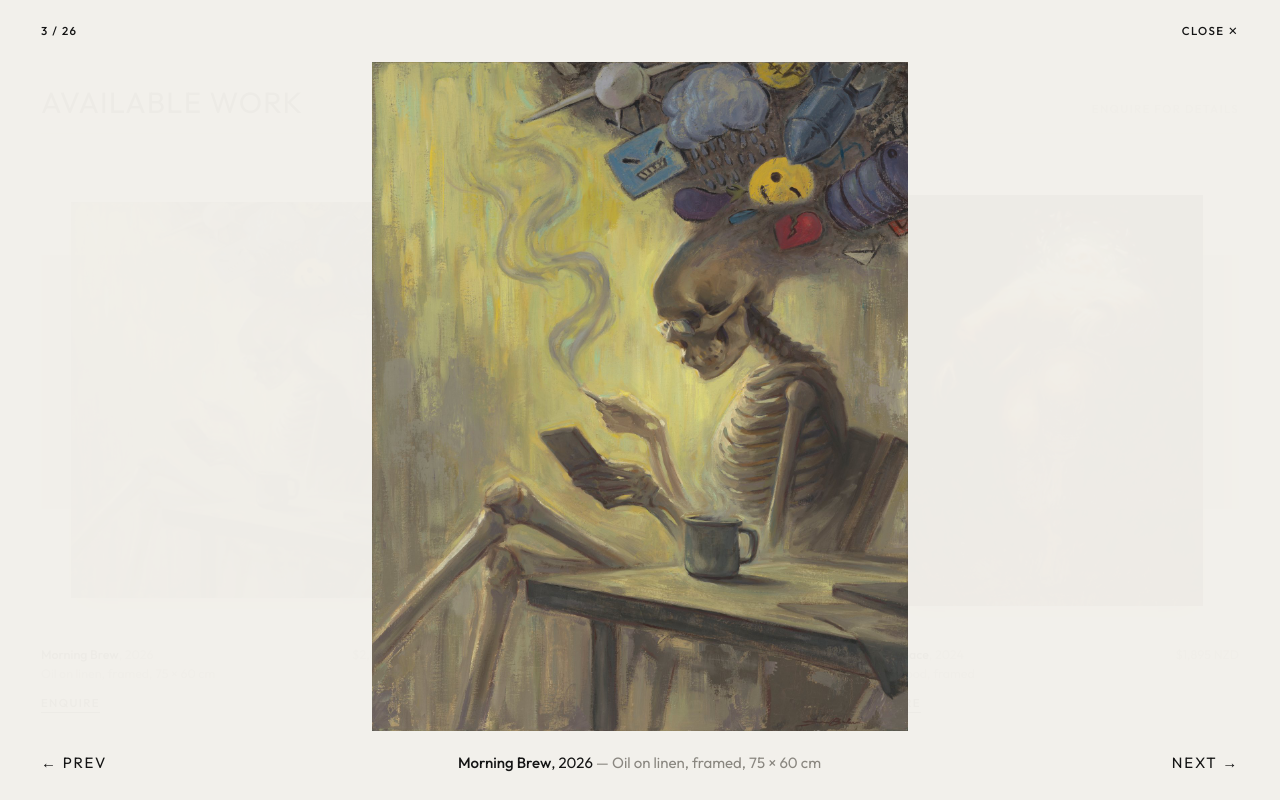
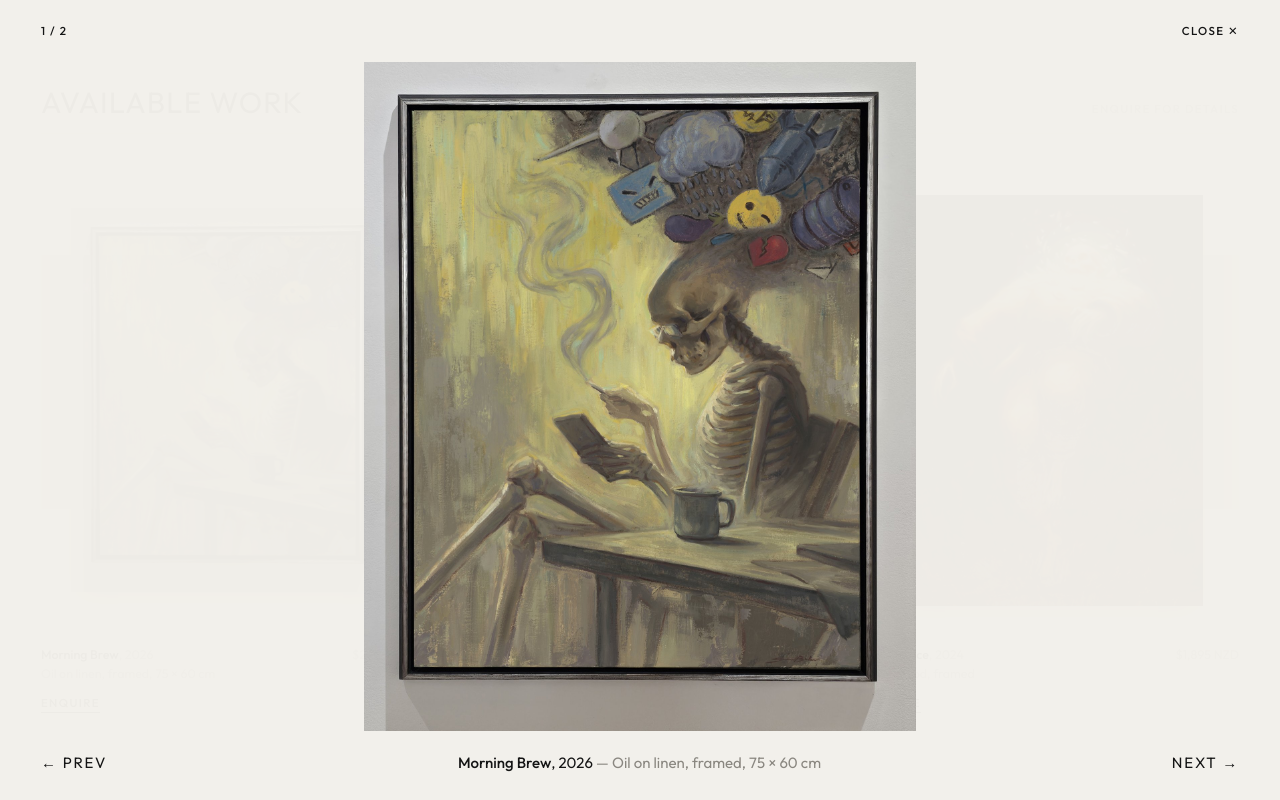
Before and after one commit to abignar/sambalzer-site, a plain HTML site: page index.html in a window 1280 px wide. Both pictures are taken after a click on the element 229 px from the left and 1240 px from the top of the page. Shown: the part 840-1640 px from the top of the page. Drawn offline with Linux system fonts and the light colour scheme; a web font is replaced by a local one.

Commit message:
Available: framed Morning Brew photo shown first
Co-Authored-By: Claude Opus 5.5 <noreply@anthropic.com>
Claude-Session: https://claude.ai/code/session_013fGZiTAKbq4SkU2THPRFRS

```diff
--- a/index.html
+++ b/index.html
@@ -239,7 +239,7 @@ const PORTRAIT = "images/2026-portrait.jpg";
 const WORKS = [
   { title:"A Bone to Pick", year:"2024", medium:"Oil", size:"", cat:"Figurative", src:"images/2024-skeletons-and-figures.jpg" },
   { title:"Alpine peak", year:"2023", medium:"", size:"", cat:"Landscape", src:"images/2023-alpine-peak.jpg" },
-  { title:"Morning Brew", year:"2026", medium:"Oil on linen, framed", size:"75 × 60 cm", cat:"Figurative", available:"$2,895 NZD", src:"images/2026-skeleton-reading.jpg" },
+  { title:"Morning Brew", year:"2026", medium:"Oil on linen, framed", size:"75 × 60 cm", cat:"Figurative", available:"$2,895 NZD", availSrc:"images/2026-morning-brew-framed.jpg", src:"images/2026-skeleton-reading.jpg" },
   { title:"Carolina Reaper", year:"2026", medium:"Oil on wood, framed", size:"13.5 × 13.5 cm", cat:"", availableOnly:true, available:"$185 NZD", src:"images/2026-carolina-reaper.jpg" },
   { title:"Moored boats", year:"2023", medium:"", size:"", cat:"Landscape", src:"images/2023-moored-boats.jpg" },
   { title:"David", year:"2024", medium:"Oil on linen", size:"110 × 110 cm", cat:"Figurative", src:"images/2024-figure-in-landscape.jpg" },
@@ -296,10 +296,11 @@ const avail=document.getElementById("avail");
 WORKS.forEach((w,i)=>{ if(!w.available) return;
   const el=document.createElement("figure"); el.className="work reveal";
   const subj=encodeURIComponent("Enquiry: "+line(w.title,w.year));
-  el.innerHTML=`<div class="frame"><img loading="lazy" alt="${line(w.title,w.year)}" src="${thumbOf(w,i)}"></div>
+  const aSrc=w.availSrc?w.availSrc.replace(/^images\//,"images/thumbs/"):thumbOf(w,i);
+  el.innerHTML=`<div class="frame"><img loading="lazy" alt="${line(w.title,w.year)}" src="${aSrc}"></div>
     <figcaption class="meta"><span><b>${w.title}</b>${w.year?", "+w.year:""}${line(w.medium,w.size)?"<br>"+line(w.medium,w.size):""}</span><span>${w.available}</span></figcaption>
     <a class="enq caps" href="mailto:${EMAIL}?subject=${subj}" onclick="event.stopPropagation()">Enquire</a>`;
-  el.querySelector(".frame").onclick=()=>openLb(i);
+  el.querySelector(".frame").onclick=()=>w.availSrc?openList([w.availSrc,imgOf(w,i)],w):openLb(i);
   avail.appendChild(el);
 });
 
@@ -342,10 +343,16 @@ function openFilm(i){const f=FILM[i];document.getElementById("lbImg").src=f.src;
   document.getElementById("lbInfo").innerHTML=`<b>${line(f.show,f.title).replace(", "," — ")}</b>${f.year?", "+f.year:""} ${f.role?"<span>— "+f.role+"</span>":""}`;
   document.getElementById("lbCount").textContent=`${i+1} / ${FILM.length}`;cur=-1;filmCur=i;lb.classList.add("open");document.body.style.overflow="hidden"}
 function closeLb(){lb.classList.remove("open");lb.setAttribute("aria-hidden","true");document.body.style.overflow=""}
-function stepRaw(d){if(cur<0)return stepFilm(d);const v=visible();show(v[(v.indexOf(cur)+d+v.length)%v.length])}
+let listImgs=null,listPos=0,listWork=null;
+function showList(){const w=listWork;lbImgEl.src=listImgs[listPos];lbImgEl.alt=w.title;
+  document.getElementById("lbInfo").innerHTML=`<b>${w.title}</b>${w.year?", "+w.year:""} ${line(w.medium,w.size)?"<span>— "+line(w.medium,w.size)+"</span>":""}`;
+  document.getElementById("lbCount").textContent=`${listPos+1} / ${listImgs.length}`;}
+function openList(imgs,w){listImgs=imgs;listPos=0;listWork=w;cur=-2;lbImgEl.style.transition="none";lbImgEl.style.transform="";lbImgEl.style.opacity="1";
+  showList();imgs.forEach(preload);lb.classList.add("open");document.body.style.overflow="hidden"}
+function stepRaw(d){if(cur===-2){listPos=(listPos+d+listImgs.length)%listImgs.length;return showList()}if(cur<0)return stepFilm(d);const v=visible();show(v[(v.indexOf(cur)+d+v.length)%v.length])}
 const lbImgEl=document.getElementById("lbImg");let sliding=false;
 const preload=src=>{if(src){const im=new Image();im.src=src}};
-function srcAt(d){if(cur<0){const n=(filmCur+d+FILM.length)%FILM.length;return FILM[n].src}
+function srcAt(d){if(cur===-2)return null;if(cur<0){const n=(filmCur+d+FILM.length)%FILM.length;return FILM[n].src}
   const v=visible();if(!v.length)return null;const n=v[(v.indexOf(cur)+d+v.length)%v.length];return imgOf(WORKS[n],n)}
 function preloadAround(){preload(srcAt(1));preload(srcAt(-1))}
 function slideTo(d){if(sliding)return;sliding=true;const W=innerWidth*0.45,T=".18s cubic-bezier(.3,0,.2,1)";
```
Also changed, not shown: images/2026-morning-brew-framed.jpg (added), images/thumbs/2026-morning-brew-framed.jpg (added).
